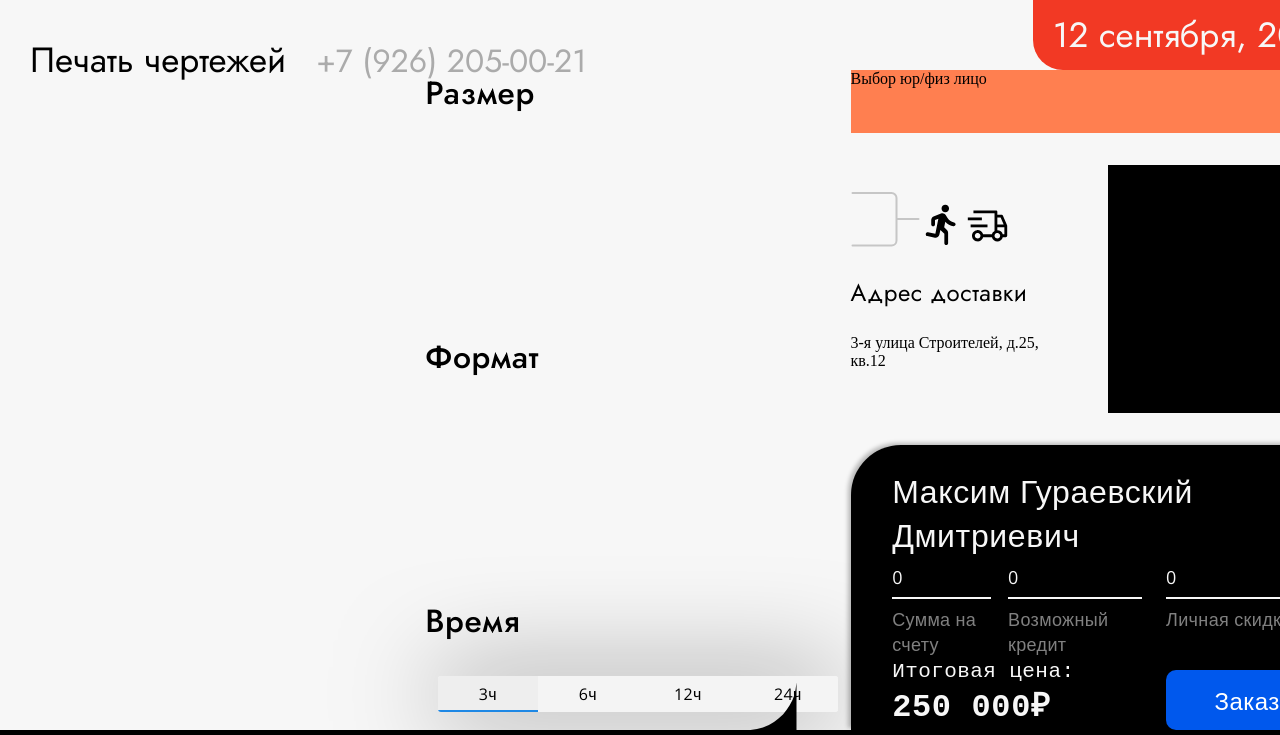
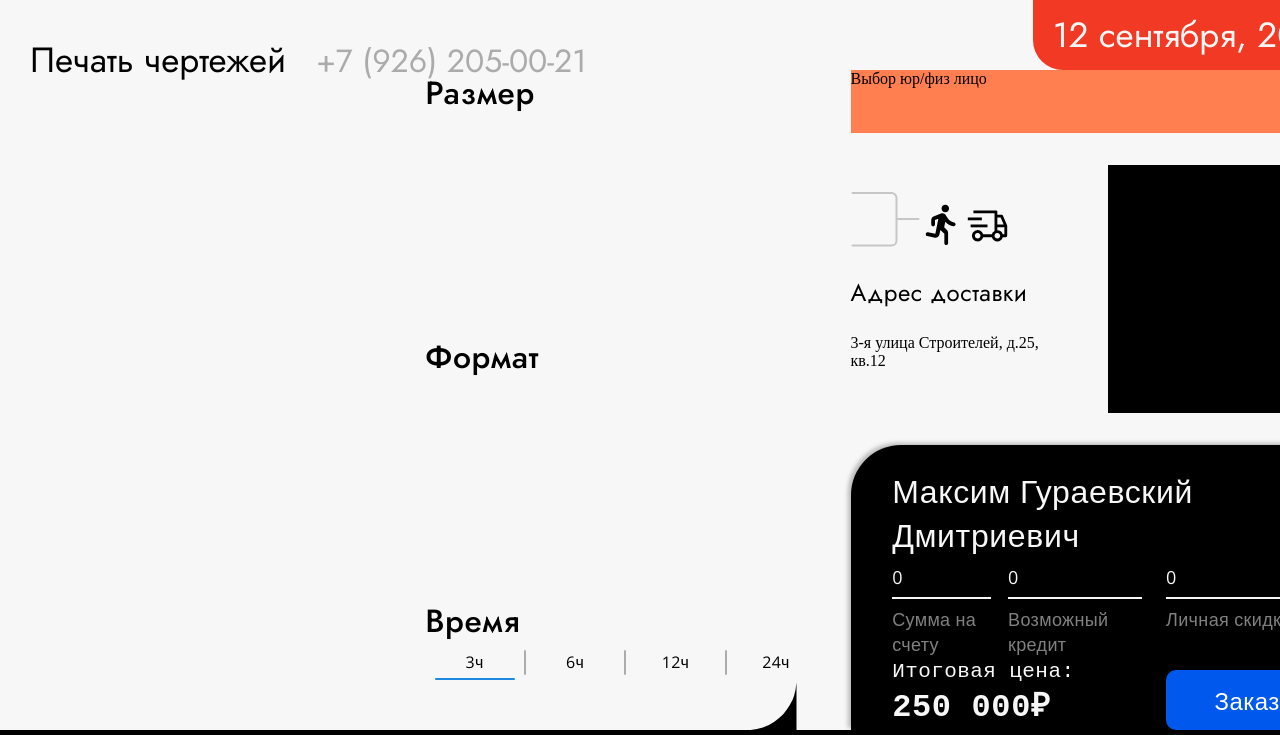
Before and after one commit to MaxGuraevskiy/typography, a Gatsby site: page / in a window 1280 px wide. Shown: the top 735 px of the page. Built offline with nearby package versions, Linux system fonts and the light colour scheme; Gatsby itself is replaced by a stand-in of ours; a web font is replaced by a local one.

Commit message:
temp commit

```diff
--- a/src/components/Settings/ChoiceTime.jsx
+++ b/src/components/Settings/ChoiceTime.jsx
@@ -1,5 +1,7 @@
 import React, { useState } from "react"
 import "./choice-time-styles.css"
+
+const timeOptions = ["3ч", "6ч", "12ч", "24ч"]
 
 const ChoiceTime = () => {
   const [selected, setSelected] = useState("3ч")
@@ -12,7 +14,7 @@ const ChoiceTime = () => {
   return (
     <>
       <div className="container">
-        {["3ч", "6ч", "12ч", "24ч"].map((x, i) => (
+        {timeOptions.map((x, i) => (
           <>
             <input
               type="radio"
@@ -25,11 +27,12 @@ const ChoiceTime = () => {
             />
             <label key={i} htmlFor={`tab${i + 1}`} className="choiceTime">
               {x}
-            </label>{" "}
+            </label>
+            {i !== timeOptions.length - 1 && <div className="palka" />}
           </>
         ))}
 
-        <div className="line"></div>
+        <div className="line" />
       </div>
     </>
   )
--- a/src/components/Settings/choice-time-styles.css
+++ b/src/components/Settings/choice-time-styles.css
@@ -1,77 +1,90 @@
 .container {
-  width: 400px;
-  position: relative;
-  top: 50%;
-  left: 50%;
-  transform: translate(-50%, -50%);
+  width    : 400px;
+  position : relative;
   font-size: 0;
-  box-shadow: 0 0 100px RGBa(0, 0, 0, 0.5);
-  border-radius: 3px;
-  overflow: hidden;
+  display  : flex;
+  overflow : hidden;
 }
 
-.container > label.choiceTime {
-  color: black;
+.container>label.choiceTime {
+  color: var(--palette-black);
 }
 
 .line {
-  position: absolute;
-  height: 2px;
-  background: #1e88e5;
-  width: 25%;
-  top: 34px;
-  left: 0;
-  transition: 0.25s ease;
+  position     : absolute;
+  border-radius: 5px;
+  height       : 2px;
+  background   : #1e88e5;
+  width        : 20%;
+  margin-left  : 2.5%;
+  margin-right : 2.5%;
+  top          : 34px;
+  left         : 5%;
+  transition   : 0.25s ease;
+}
+
+.palka {
+  margin-top   : 5.5px;
+  border-radius: 5px;
+  width        : 2px;
+  opacity      : 30%;
+  background   : var(--palette-black);
+  height       : 25px;
 }
 
 .choiceTime {
   display: none;
 }
-input:checked + label.choiceTime {
-  background: #eee;
+
+input:checked+label.choiceTime {
+  /* background: #eee; */
 }
 
-input#tab1:checked ~ .line {
+input#tab1:checked~.line {
   left: 0%;
 }
 
-input#tab2:checked ~ .line {
+input#tab2:checked~.line {
   left: 25%;
 }
 
-input#tab3:checked ~ .line {
+input#tab3:checked~.line {
   left: 50%;
 }
 
-input#tab4:checked ~ .line {
+input#tab4:checked~.line {
   left: 75%;
 }
 
 label.choiceTime {
-  display: inline-block;
-  font-size: 16px;
-  height: 36px;
-  line-height: 36px;
-  width: 25%;
-  text-align: center;
-  background: #f4f4f4;
-  color: black;
-  position: relative;
-  transition: 0.25s background ease;
-  cursor: pointer;
+  display       : inline-block;
+  font-size     : 16px;
+  height        : 36px;
+  line-height   : 36px;
+  width         : 25%;
+  text-align    : center;
+  /* background : #f4f4f4; */
+  color         : black;
+  position      : relative;
+  transition    : 0.25s background ease;
+  cursor        : pointer;
 }
+
 label.choiceTime::after {
-  content: "";
-  height: 2px;
-  width: 100%;
-  position: absolute;
-  display: block;
-  background: #ccc;
-  bottom: 0;
-  opacity: 0;
-  left: 0;
-  transition: 0.25s ease;
+  content     : "";
+  height      : 2px;
+  width       : 80%;
+  margin-left : 10%;
+  margin-right: 10%;
+  position    : absolute;
+  display     : block;
+  background  : var(--palette-gray);
+  opacity     : 0;
+  bottom      : 0;
+  left        : 0;
+  transition  : 0.25s ease;
 }
+
 label.choiceTime:hover::after {
   opacity: 1;
 }
```
Also changed, not shown: src/pages/style.css (+30 -30 lines).
